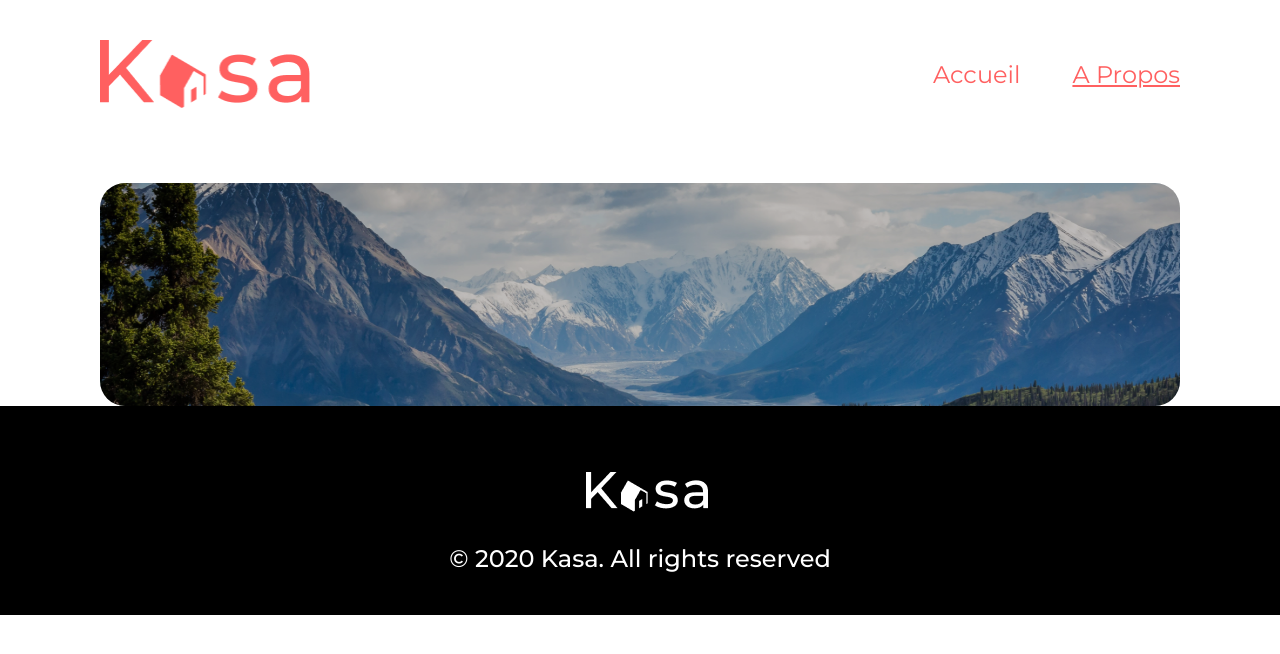
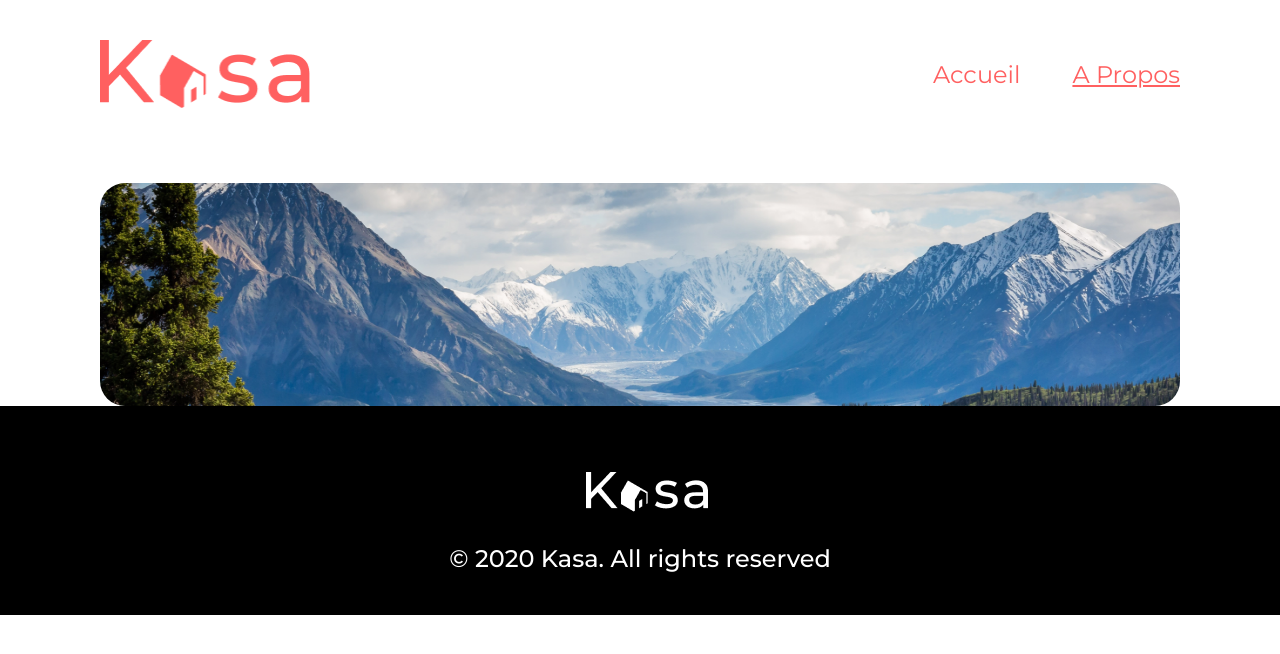
Before and after one commit to LZERDOUN/kasa, a React (Create React App) app: page /about in a window 1280 px wide. Shown: the top 654 px of the page. Built offline with nearby package versions, Linux system fonts and the light colour scheme; the HTML template or start-up script is replaced by a standard one.

Commit message:
Factorisation Banner

```diff
--- a/src/components/BannerComponent/index.js
+++ b/src/components/BannerComponent/index.js
@@ -3,20 +3,16 @@ import { useLocation } from "react-router-dom";
 
 //RAPPEL : UTILISER PROP.TEXT POUR LE TEXTE AU NIVEAU DES FICHIERS HOME.JS ET ABOUT.JS
 
-const Banner = () => {
+const Banner = (props) => {
   const location = useLocation();
   return (
-    <>
-      {location.pathname === "/" ? (
-        <div className="banner-home">
-          <p className="opacity">Chez vous, partout et ailleurs</p>
-        </div>
-      ) : (
-        <div className="banner-about">
-          <p className="opacity"></p>
-        </div>
-      )}
-    </>
+    <div
+      className={`banner ${
+        location.pathname === "/" ? "banner-home" : "banner-about"
+      }`}
+    >
+      {props.children}
+    </div>
   );
 };
 
--- a/src/components/BannerComponent/style.css
+++ b/src/components/BannerComponent/style.css
@@ -1,29 +1,14 @@
-.banner-home {
+.banner {
     height: 223px;
     width: 100%;
     border-radius: 25px;
-    background-image: url(../../images/homeBanner.png);
     background-size: 100% 100%;
 }
 
-.opacity {
-    display: flex;
-    justify-content:center;
-    align-items: center;
-    width: 100%;
-    height: 100%;
-    border-radius: 25px;
-    margin: 0;
-    font-size: 48px;
-    font-weight: 500;
-    color:white;
-    background-color: #0100023d;
+.banner-home {
+    background-image: url(../../images/homeBanner.png);
 }
 
 .banner-about {
-    height: 223px;
-    width: 100%;
-    border-radius: 25px;
     background-image: url(../../images/aboutBanner.png);
-    background-size: 100% 100%;
 }
--- a/src/components/HomeComponent/Home.js
+++ b/src/components/HomeComponent/Home.js
@@ -6,7 +6,9 @@ import Annonces from "../Annonces";
 const Home = () => {
   return (
     <div className="body">
-      <Banner />
+      <Banner>
+        <p className="opacity">Chez vous, partout et ailleurs</p>
+      </Banner>
       <div className="container">
         {Annonces.map((annonce) => {
           return (
--- a/src/components/HomeComponent/style.css
+++ b/src/components/HomeComponent/style.css
@@ -11,5 +11,18 @@
     justify-content: space-around;
     padding : 20px;
     border-radius: 25px;
+}
 
+.opacity {
+    display: flex;
+    justify-content:center;
+    align-items: center;
+    width: 100%;
+    height: 100%;
+    border-radius: 25px;
+    margin: 0;
+    font-size: 48px;
+    font-weight: 500;
+    color:white;
+    background-color: #0100023d;
 }
```
